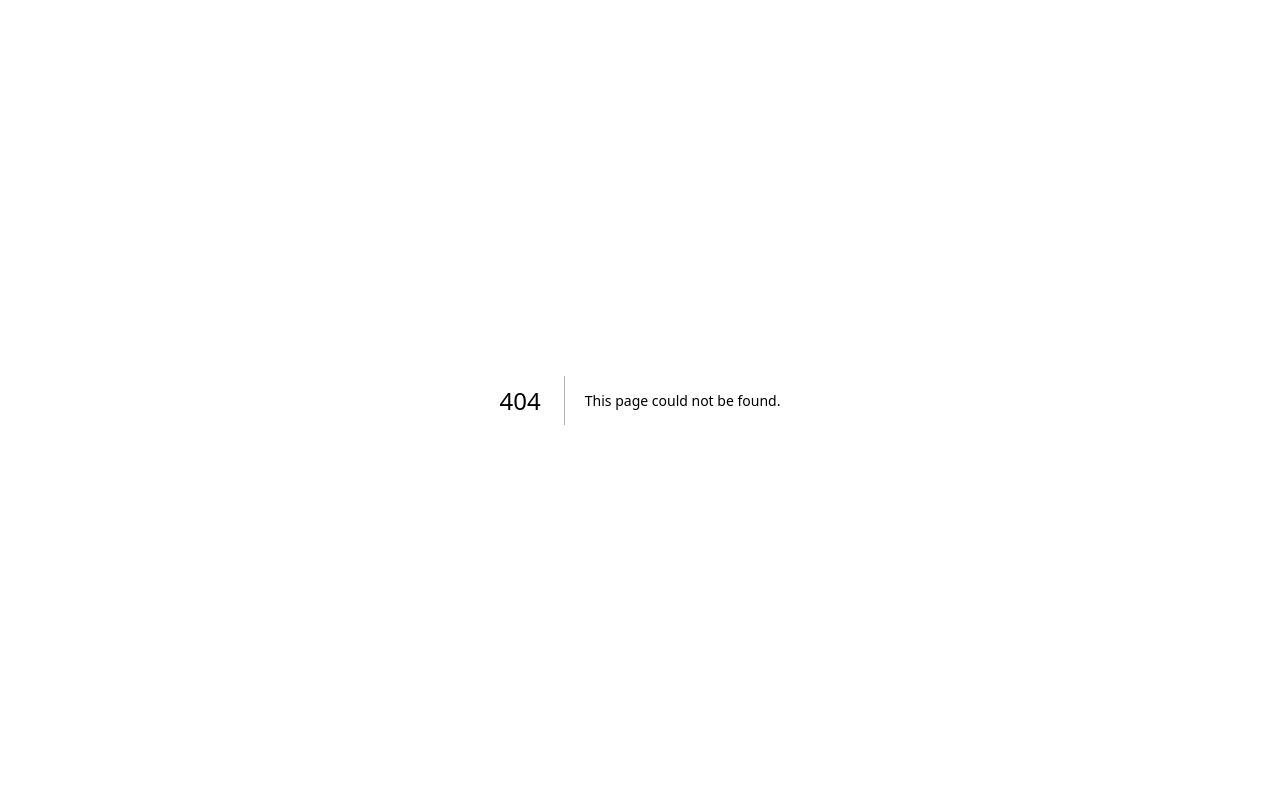
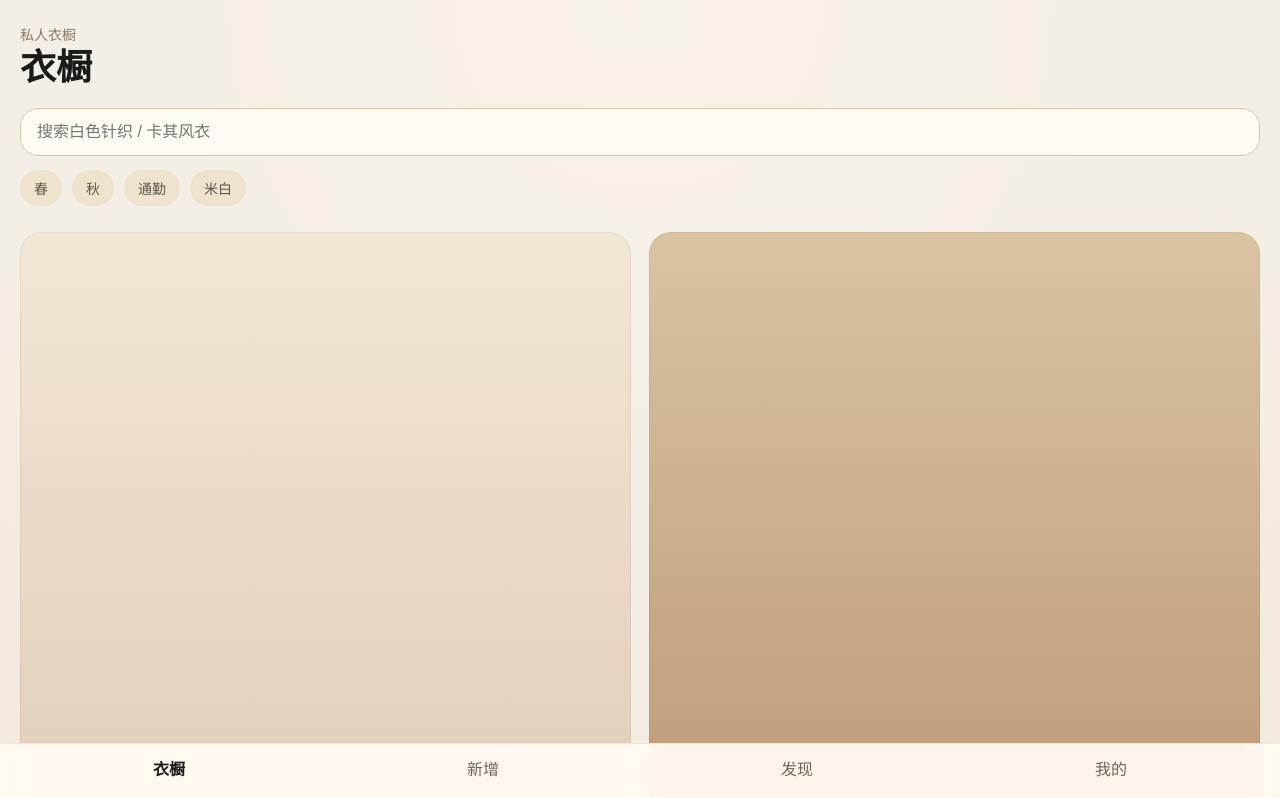
Before and after one commit to pandacoffee-ghost/closingast, a Next.js app: page /wardrobe in a window 1280 px wide. Before the commit this address had no page. Shown: the top 798 px of the page. Built offline with nearby package versions, Linux system fonts and the light colour scheme.

Commit message:
feat: add wardrobe gallery page

```diff
--- /dev/null
+++ b/app/wardrobe/page.tsx
@@ -0,0 +1,29 @@
+import React from "react";
+import { BottomNav } from "@/components/navigation/bottom-nav";
+import { FilterBar } from "@/components/wardrobe/filter-bar";
+import { ItemGrid } from "@/components/wardrobe/item-grid";
+
+export default async function WardrobePage() {
+  return (
+    <main
+      style={{
+        minHeight: "100dvh",
+        display: "grid",
+        gridTemplateRows: "1fr auto",
+        background: "radial-gradient(circle at top, #f7f1e8 0%, #f4efe6 45%, #efe5d4 100%)"
+      }}
+    >
+      <section style={{ padding: "24px 20px 12px", display: "grid", gap: "22px" }}>
+        <header style={{ display: "grid", gap: "6px" }}>
+          <span style={{ color: "#8b7764", fontSize: "14px" }}>私人衣橱</span>
+          <h1 style={{ margin: 0, fontSize: "36px", lineHeight: 1 }}>衣橱</h1>
+        </header>
+
+        <FilterBar />
+        <ItemGrid />
+      </section>
+
+      <BottomNav />
+    </main>
+  );
+}
--- /dev/null
+++ b/components/navigation/bottom-nav.tsx
@@ -0,0 +1,42 @@
+import React from "react";
+
+const items = [
+  { label: "衣橱", href: "/wardrobe" },
+  { label: "新增", href: "/items/new" },
+  { label: "发现", href: "/discover" },
+  { label: "我的", href: "/settings" }
+];
+
+export function BottomNav() {
+  return (
+    <nav
+      aria-label="底部导航"
+      style={{
+        position: "sticky",
+        bottom: 0,
+        display: "grid",
+        gridTemplateColumns: "repeat(4, minmax(0, 1fr))",
+        gap: "8px",
+        padding: "12px 16px 20px",
+        borderTop: "1px solid rgba(29, 27, 25, 0.08)",
+        background: "rgba(255, 250, 242, 0.95)",
+        backdropFilter: "blur(12px)"
+      }}
+    >
+      {items.map((item) => (
+        <a
+          key={item.href}
+          href={item.href}
+          style={{
+            textAlign: "center",
+            color: item.href === "/wardrobe" ? "#1d1b19" : "#6f655b",
+            fontWeight: item.href === "/wardrobe" ? 700 : 500,
+            textDecoration: "none"
+          }}
+        >
+          {item.label}
+        </a>
+      ))}
+    </nav>
+  );
+}
--- /dev/null
+++ b/components/wardrobe/filter-bar.tsx
@@ -0,0 +1,40 @@
+import React from "react";
+
+const filters = ["春", "秋", "通勤", "米白"];
+
+export function FilterBar() {
+  return (
+    <section style={{ display: "grid", gap: "14px" }}>
+      <input
+        aria-label="搜索衣物"
+        placeholder="搜索白色针织 / 卡其风衣"
+        style={{
+          width: "100%",
+          padding: "14px 16px",
+          borderRadius: "18px",
+          border: "1px solid #d8c7a8",
+          fontSize: "16px",
+          background: "#fffaf2"
+        }}
+      />
+
+      <div style={{ display: "flex", gap: "10px", overflowX: "auto", paddingBottom: "4px" }}>
+        {filters.map((filter) => (
+          <span
+            key={filter}
+            style={{
+              whiteSpace: "nowrap",
+              padding: "8px 14px",
+              borderRadius: "999px",
+              background: "#efe3ce",
+              color: "#5d544a",
+              fontSize: "14px"
+            }}
+          >
+            {filter}
+          </span>
+        ))}
+      </div>
+    </section>
+  );
+}
--- /dev/null
+++ b/components/wardrobe/item-card.tsx
@@ -0,0 +1,31 @@
+import React from "react";
+
+type ItemCardProps = {
+  title: string;
+  category: string;
+  color: string;
+  tone: string;
+};
+
+export function ItemCard({ title, category, color, tone }: ItemCardProps) {
+  return (
+    <article style={{ display: "grid", gap: "10px" }}>
+      <div
+        aria-hidden="true"
+        style={{
+          aspectRatio: "3 / 4",
+          borderRadius: "22px",
+          background: tone,
+          boxShadow: "inset 0 0 0 1px rgba(29, 27, 25, 0.06)"
+        }}
+      />
+
+      <div style={{ display: "grid", gap: "4px" }}>
+        <strong>{title}</strong>
+        <span style={{ color: "#6d6459", fontSize: "14px" }}>
+          {category} · {color}
+        </span>
+      </div>
+    </article>
+  );
+}
--- /dev/null
+++ b/components/wardrobe/item-grid.tsx
@@ -0,0 +1,24 @@
+import React from "react";
+import { ItemCard } from "./item-card";
+
+const sampleItems = [
+  { title: "米白针织开衫", category: "上装", color: "米白", tone: "linear-gradient(180deg, #f3e6d5, #d9c5ae)" },
+  { title: "卡其短风衣", category: "外套", color: "卡其", tone: "linear-gradient(180deg, #d9c4a1, #b38b68)" }
+];
+
+export function ItemGrid() {
+  return (
+    <section
+      aria-label="衣物列表"
+      style={{
+        display: "grid",
+        gridTemplateColumns: "repeat(2, minmax(0, 1fr))",
+        gap: "18px"
+      }}
+    >
+      {sampleItems.map((item) => (
+        <ItemCard key={item.title} {...item} />
+      ))}
+    </section>
+  );
+}
```
Also changed, not shown: 1 other file (tests, documents, lock files or other folders).
